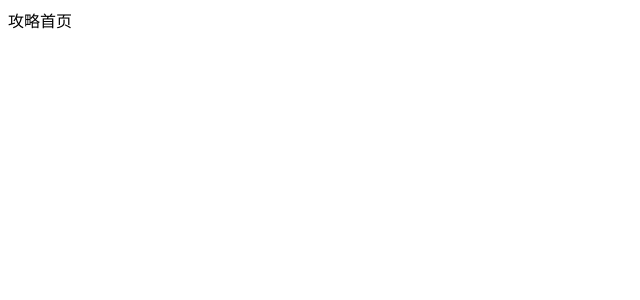
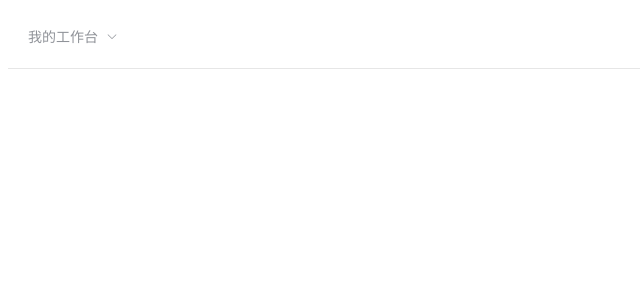
Before and after one commit to ljqlynch/123, a Nuxt app: page /post in a window 1280 px wide. Shown: the top 300 px of the page, without its empty margins (0-640 px from the left). Built offline with nearby package versions, Linux system fonts and the light colour scheme; a small style sheet from the web is missing.

Commit message:
添加组件

```diff
--- a/package.json
+++ b/package.json
@@ -22,5 +22,8 @@
   },
   "devDependencies": {
     "nodemon": "^1.18.9"
-  }
+  },
+  "main": "index.js",
+  "repository": "https://github.com/ljqlynch/123.git",
+  "license": "MIT"
 }
--- a/pages/post/index.vue
+++ b/pages/post/index.vue
@@ -1,12 +1,34 @@
 <template>
     <div>
-        攻略首页
+        <el-menu :default-active="activeIndex" class="el-menu-demo" mode="horizontal" @select="handleSelect">
+            <el-submenu index="2">
+                <template slot="title">我的工作台</template>
+
+                <el-submenu index="2-4">
+                    <template slot="title">选项4</template>
+                    <el-menu-item index="2-4-1">选项1</el-menu-item>
+                    <el-menu-item index="2-4-2">选项2</el-menu-item>
+                    <el-menu-item index="2-4-3">选项3</el-menu-item>
+                </el-submenu>
+            </el-submenu>
+        </el-menu>
+
     </div>
 </template>
 
 <script>
 export default {
-
+    data() {
+        return {
+            activeIndex: '1',
+            activeIndex2: '1'
+        };
+    },
+    methods: {
+        handleSelect(key, keyPath) {
+            console.log(key, keyPath);
+        }
+    }
 }
 </script>
 
```
Also changed, not shown: 1 other file (tests, documents, lock files or other folders).
